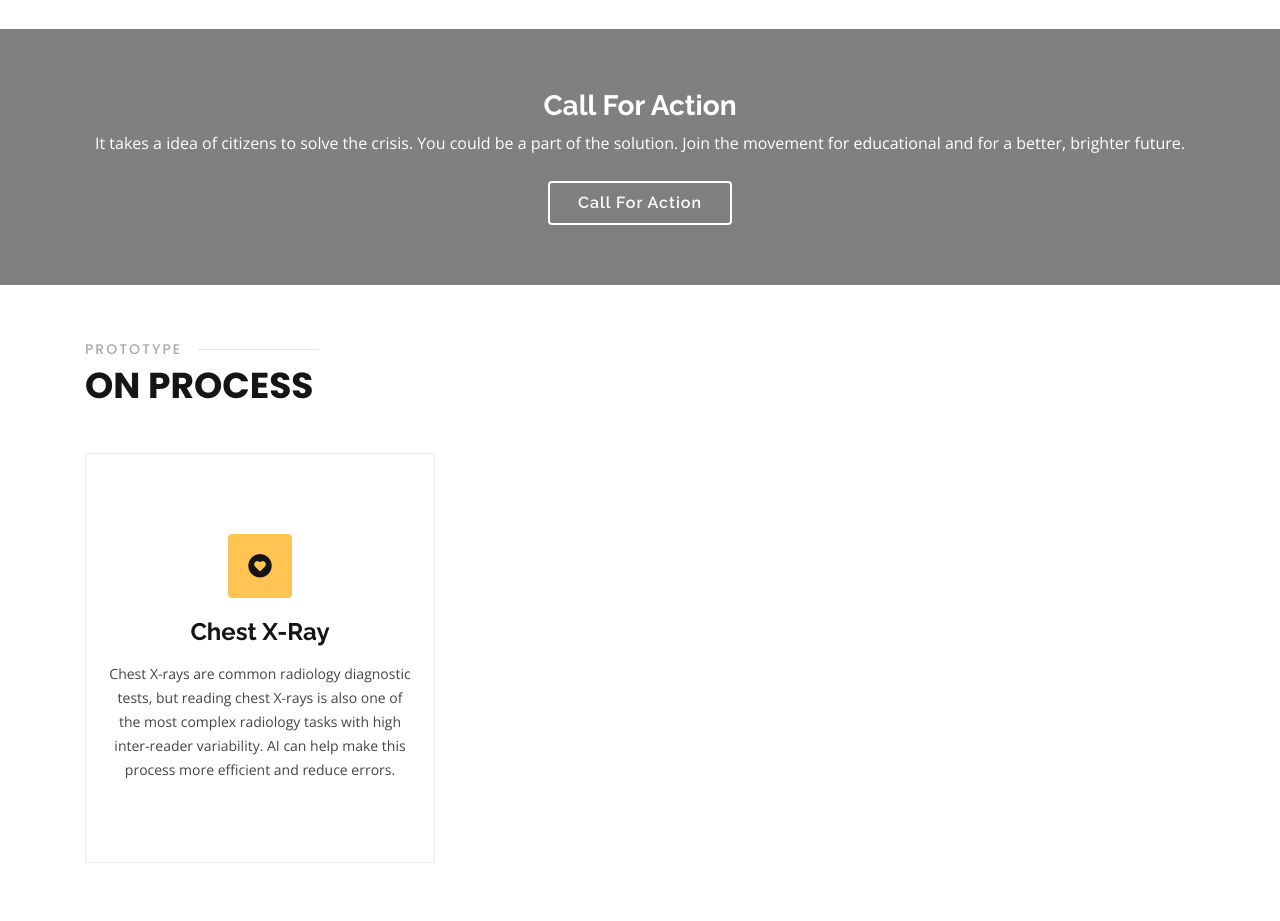
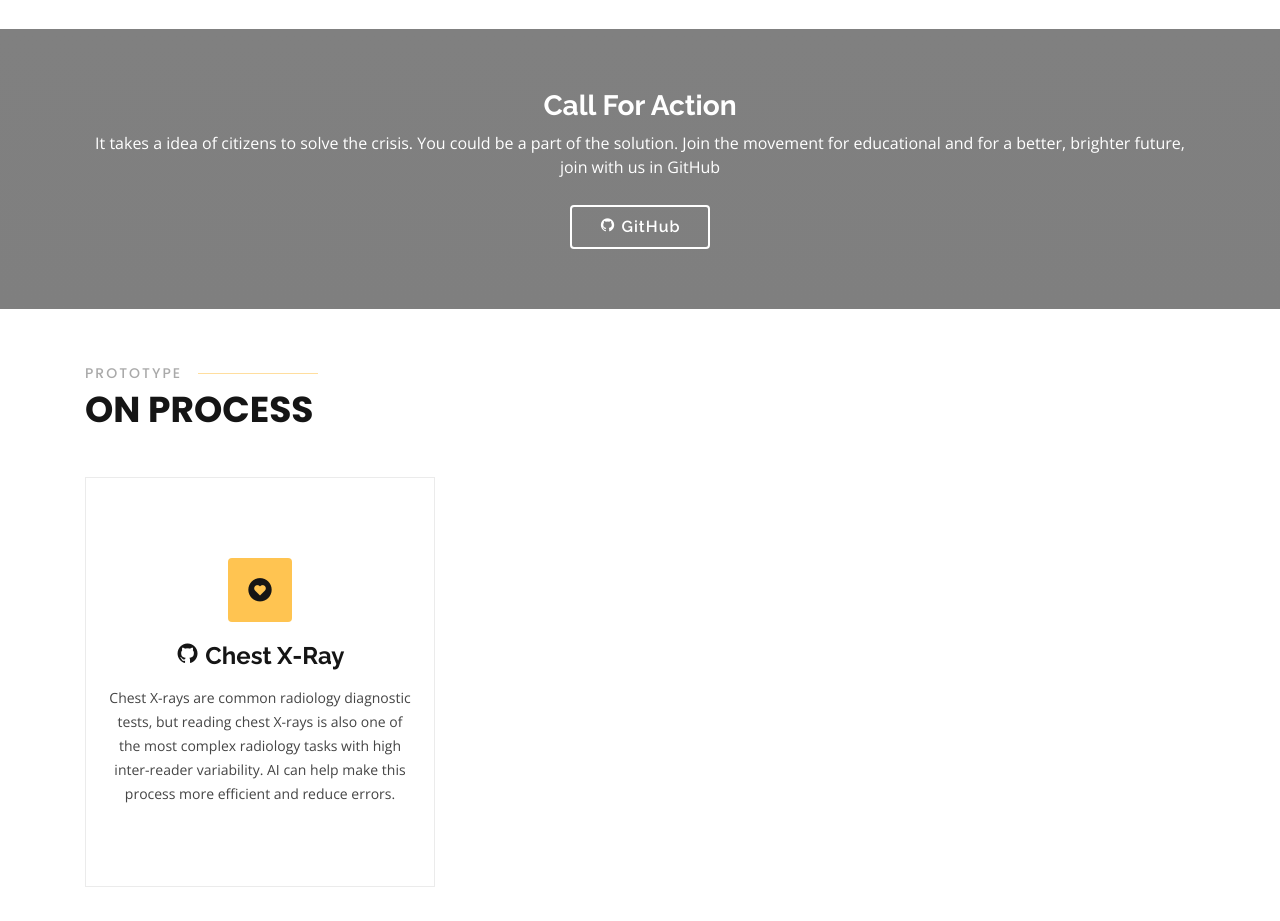
Before and after one commit to raveendarv/tachyons, a plain HTML site: page index.html in a window 1280 px wide. Shown: the part 2020-2941 px from the top of the page. Drawn offline with nearby package versions, Linux system fonts and the light colour scheme.

Commit message:
github icon

```diff
--- a/index.html
+++ b/index.html
@@ -234,8 +234,8 @@
         <div class="text-center">
           <h3>Call For Action</h3>
           <p> It takes a idea of citizens to solve the crisis. You could be a part of the solution. Join the
-            movement for educational and for a better, brighter future.</p>
-          <a class="cta-btn" href="https://github.com/tachyons-ai">Call For Action</a>
+            movement for educational and for a better, brighter future, join with us in GitHub</p>
+          <a class="cta-btn" href="https://github.com/tachyons-ai"><i class='bx bxl-github'></i> GitHub</a>
         </div>
 
       </div>
@@ -255,8 +255,8 @@
             <div class="icon-box">
               <div class="icon"><i class='bx bxs-heart-circle'></i></div>
               <h4><a
-                  href="https://github.com/raveendarv/AI-for-Healthcare-Udacity/blob/master/Clinical%20Foundations%20of%202D%20Medical%20Imaging/Project%20Chest%20XRay%20Pneumonia%20Detection/Build%20and%20train%20model.ipynb">Chest
-                  X-Ray</a></h4>
+                  href="https://github.com/raveendarv/AI-for-Healthcare-Udacity/blob/master/Clinical%20Foundations%20of%202D%20Medical%20Imaging/Project%20Chest%20XRay%20Pneumonia%20Detection/Build%20and%20train%20model.ipynb"><i
+                    class='bx bxl-github'></i> Chest X-Ray</a></h4>
               <p>Chest X-rays are common radiology diagnostic tests, but reading chest X-rays is also one of the most
                 complex radiology tasks with high inter-reader variability. AI can help make this process more efficient
                 and reduce errors.</p>
```
